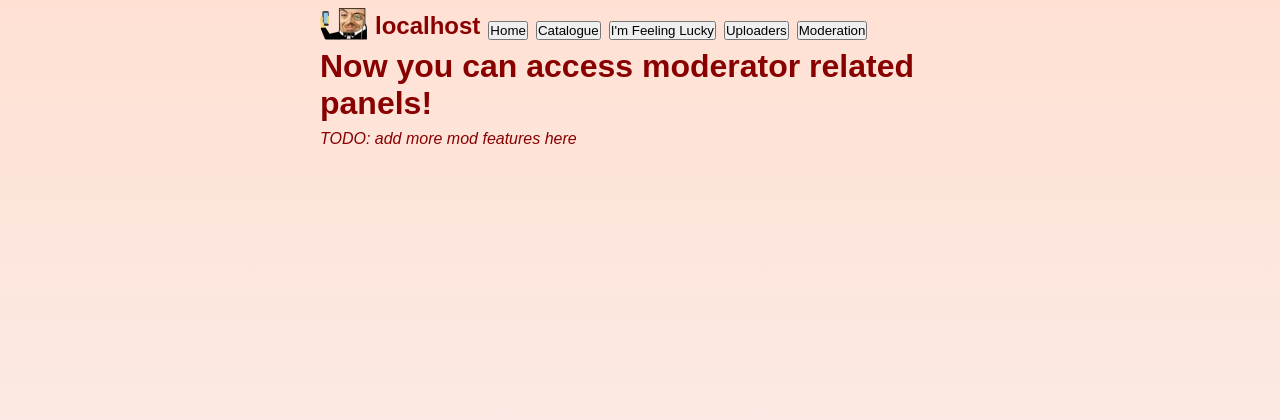
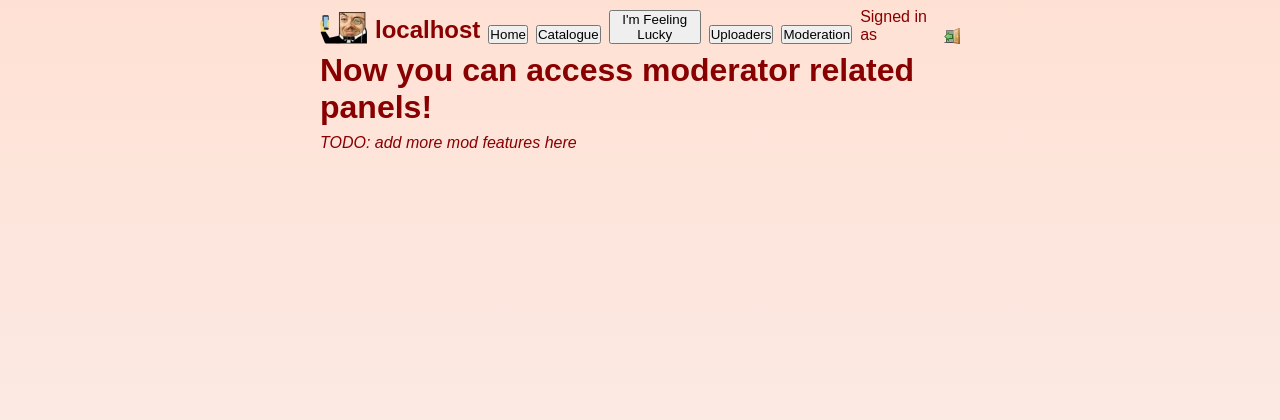
Before and after one commit to shungitescasa/anonupload, a PHP site: page /mod.php in a window 1280 px wide. Shown: the top 420 px of the page. Run offline with PHP 8.4, Linux system fonts and the light colour scheme; the visitor is signed in with stand-in values (Sample User, id 1); data that the repository does not hold is empty.

Commit message:
feat: display account status in navbar

```diff
--- a/lib/partials.php
+++ b/lib/partials.php
@@ -2,6 +2,7 @@
 include_once "{$_SERVER['DOCUMENT_ROOT']}/lib/config.php";
 include_once "{$_SERVER['DOCUMENT_ROOT']}/lib/file.php";
 include_once "{$_SERVER['DOCUMENT_ROOT']}/lib/utils.php";
+include_once "{$_SERVER['DOCUMENT_ROOT']}/lib/user.php";
 
 function html_big_navbar()
 {
@@ -29,7 +30,7 @@ function html_big_navbar()
     }
 
     echo '' ?>
-    <section class="column justify-center align-center gap-8 navbar">
+    <navbar class="large">
         <div class="column align-center justify-center grow">
             <a href="/">
                 <h1><img src="<?= $brand_url ?>" alt="<?= CONFIG["instance"]["name"] ?>"></h1>
@@ -39,7 +40,7 @@ function html_big_navbar()
             <?php endif; ?>
         </div>
 
-        <div class="row gap-8 justify-center">
+        <div class="links row gap-8 justify-center">
             <a href="/">
                 <button>Home</button>
             </a>
@@ -62,7 +63,20 @@ function html_big_navbar()
                 </a>
             <?php endif; ?>
         </div>
-    </section>
+
+        <?php if (isset($_SESSION['user'])): ?>
+            <div class="row gap-8 justify-center">
+                <p>Signed in as <span class="username <?= $_SESSION['user']->role->name ?>">
+                        <?= $_SESSION['user']->name ?>
+                    </span></p>
+                <a href="/account/logout.php"><img src="/static/img/icons/logout.png" alt="[Log out]" title="Log out"></a>
+            </div>
+        <?php else: ?>
+            <div class="row gap-8 justify-center">
+                <a href="/account/login.php"><img src="/static/img/icons/login.png" alt="[Log in]" title="Log in"></a>
+            </div>
+        <?php endif; ?>
+    </navbar>
     <?php ;
 }
 
@@ -82,7 +96,7 @@ function html_mini_navbar(string|null $subtitle = null, string $title = CONFIG['
     }
 
     echo '' ?>
-    <section class="row align-bottom gap-8 navbar wrap">
+    <navbar>
         <a href="/" class="row gap-8 align-bottom" style="text-decoration:none;color:inherit;">
             <img src="<?= $brand_url ?>" alt="">
             <div class="column">
@@ -93,7 +107,7 @@ function html_mini_navbar(string|null $subtitle = null, string $title = CONFIG['
             </div>
         </a>
 
-        <div class="row gap-8 align-bottom">
+        <div class="links row gap-8 align-bottom">
             <a href="/">
                 <button>Home</button>
             </a>
@@ -116,7 +130,19 @@ function html_mini_navbar(string|null $subtitle = null, string $title = CONFIG['
                 </a>
             <?php endif; ?>
         </div>
-    </section>
+
+        <?php if (isset($_SESSION['user'])): ?>
+            <div>
+                <p>Signed in as <span
+                        class="username <?= $_SESSION['user']->role->name ?>"><?= $_SESSION['user']->name ?></span></p>
+                <a href="/account/logout.php"><img src="/static/img/icons/logout.png" alt="[Log out]" title="Log out"></a>
+            </div>
+        <?php else: ?>
+            <div>
+                <a href="/account/login.php"><img src="/static/img/icons/login.png" alt="[Log in]" title="Log in"></a>
+            </div>
+        <?php endif; ?>
+    </navbar>
     <?php ;
 }
 
--- a/static/style.css
+++ b/static/style.css
@@ -100,6 +100,27 @@ body {
     justify-content: center;
 
     font-family: Arial, Helvetica, sans-serif;
+}
+
+navbar {
+    display: flex;
+    flex-direction: row;
+    gap: 8px;
+}
+
+navbar>div {
+    display: flex;
+    flex-direction: row;
+    align-items: end;
+}
+
+navbar>.links {
+    flex-grow: 1;
+}
+
+navbar.large {
+    display: flex;
+    flex-direction: column;
 }
 
 main {
@@ -349,6 +370,12 @@ button[type=submit].fancy:hover {
     padding-right: unset;
 }
 
+/** USERNAMES */
+.username.Moderator {
+    color: blue;
+    font-weight: bold;
+}
+
 /** SHORTCUTS */
 .column {
     display: flex;
```
Also changed, not shown: static/img/icons/login.png (added), static/img/icons/logout.png (added).
